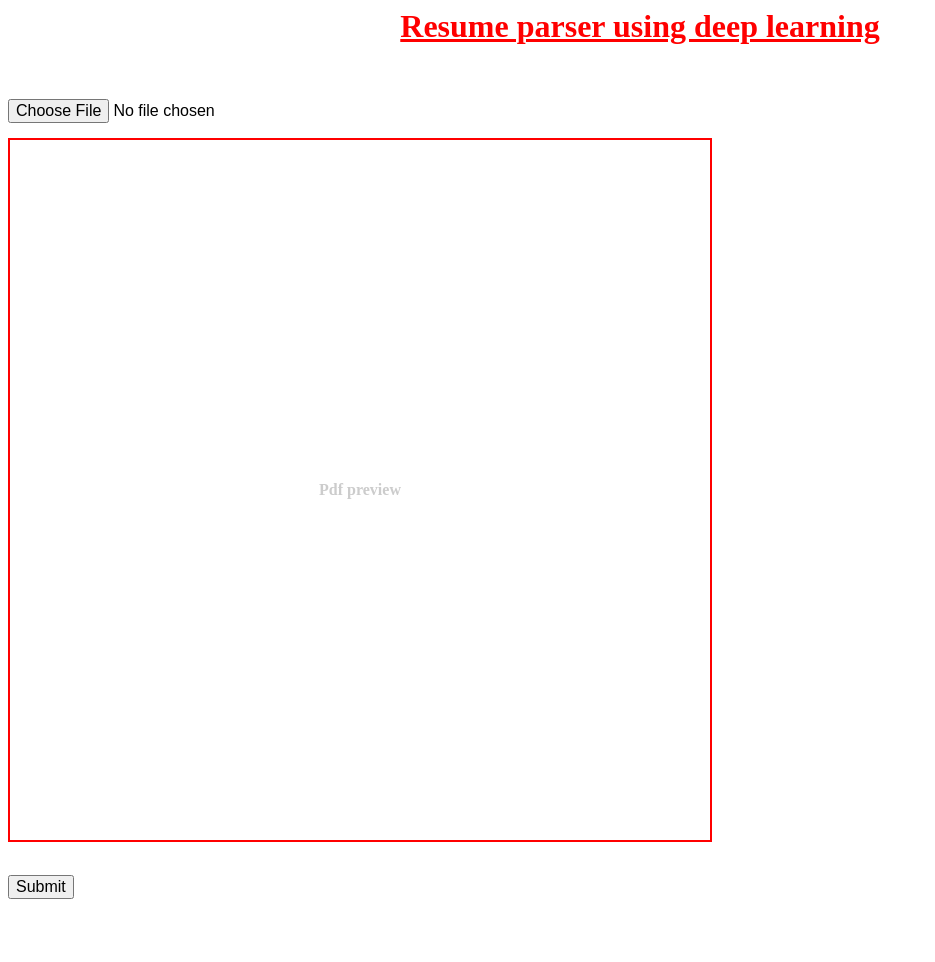
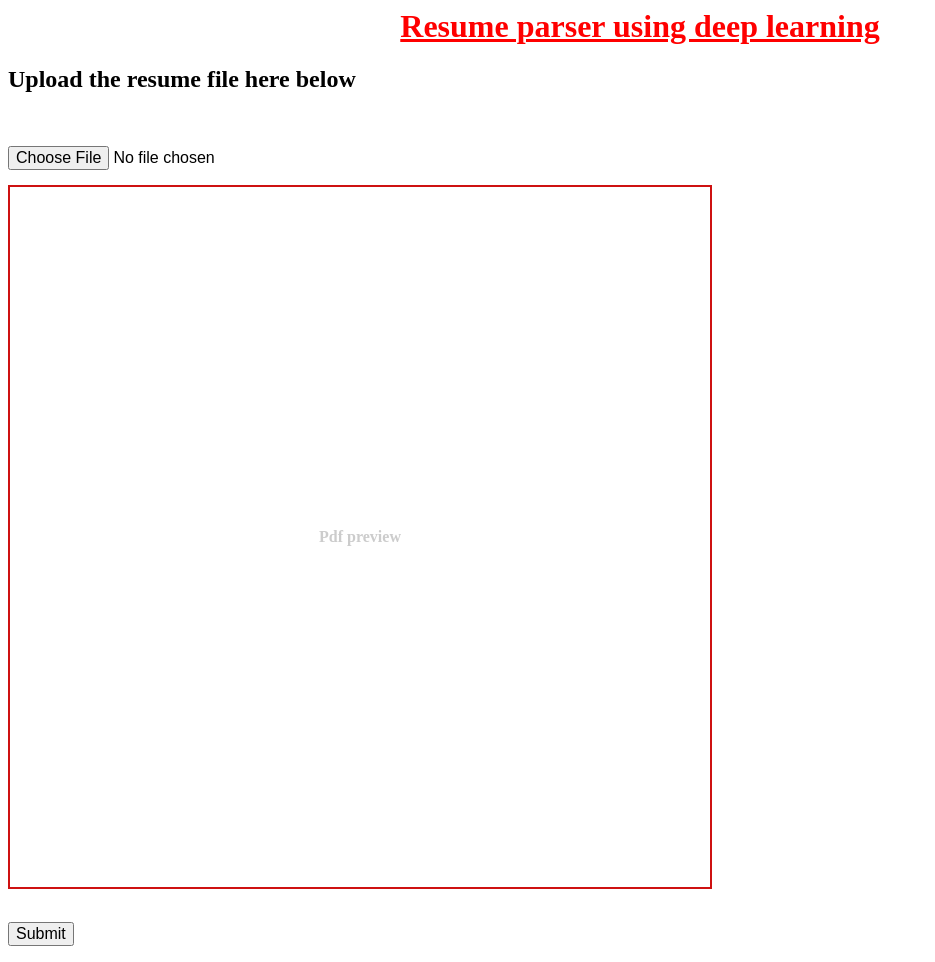
Before and after one commit to Shavakchauhan/Resume_parser_using_deep_learning, a Flask app: page / in a window 1280 px wide. Shown: the whole page, without its empty margins (0-935 px from the left). Before the commit the page ends 899 px from the top, so only its background shows below. Run offline with Flask 2, Linux system fonts and the light colour scheme.

Commit message:
checking ci/cd pipeline working

```diff
--- a/deployment/templates/index.html
+++ b/deployment/templates/index.html
@@ -31,7 +31,7 @@ input
 .image-preview {
   width: 700px;
   min-height: 700px;
-  border: 2px solid red;
+  border: 2px solid rgb(206, 17, 17);
   margin-top: 15px;
   display: flex;
   align-items: center;
@@ -50,6 +50,7 @@ input
 </style>
 
     <h1>Resume parser using deep learning </h1>
+    <h2>Upload the resume file here below</h2>
 
 
 <div>
```
